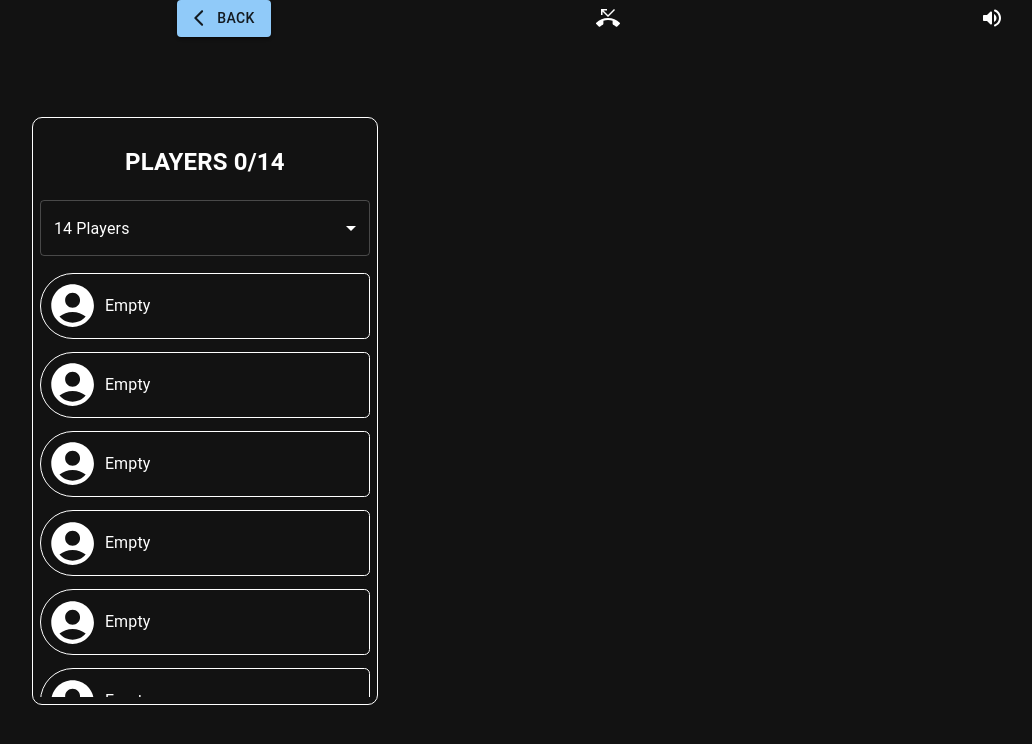
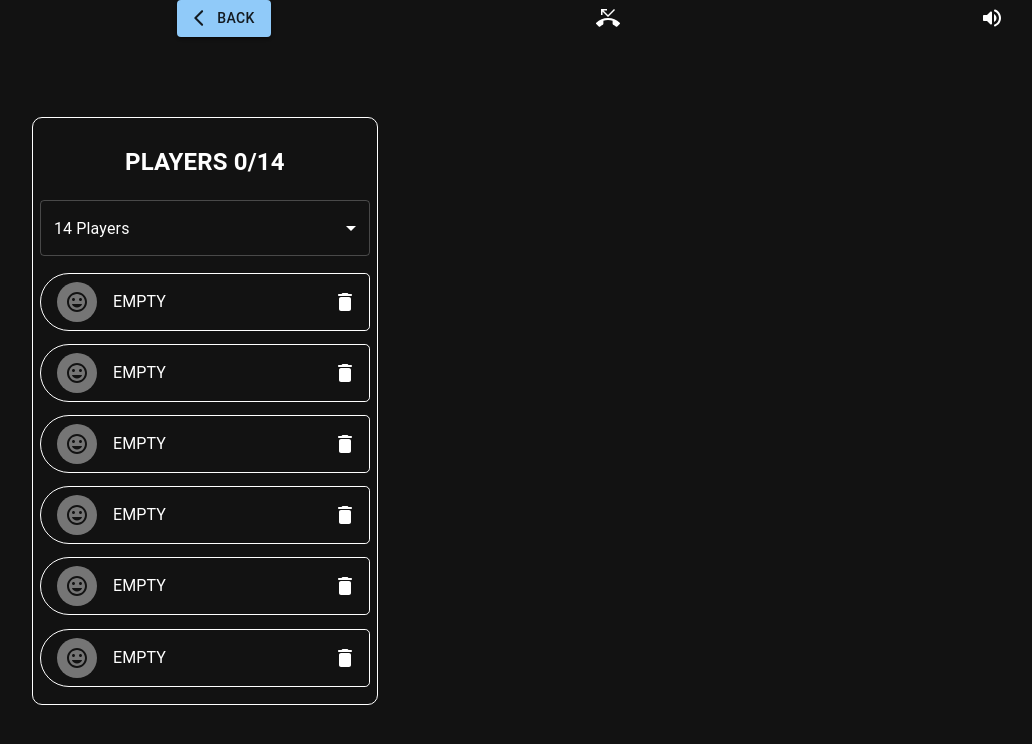
Before and after one commit to Pavlkan/RS-clone, a React (Create React App) app: page /lobby in a window 1280 px wide. Shown: the top 744 px of the page, without its empty margins (32-1064 px from the left). Built offline with nearby package versions, Linux system fonts and the light colour scheme.

Commit message:
refactor: replace tags with mui elemets

```diff
--- a/src/app/components/players/Player.tsx
+++ /dev/null
@@ -1,27 +0,0 @@
-import React from 'react';
-import { User } from '../../store/userSlice';
-import Box from '@mui/material/Box';
-import AccountCircleIcon from '@mui/icons-material/AccountCircle';
-import StarBorderIcon from '@mui/icons-material/StarBorder';
-
-export const Player = ({ user, isOwner }: { user: User | undefined; isOwner: boolean }) => {
-  return (
-    <Box
-      sx={{
-        width: '100%',
-        marginBottom: '4%',
-        display: 'flex',
-        alignItems: 'center',
-        justifyContent: 'start',
-        border: '1px solid white',
-        borderRadius: '6vw 1vw 1vw 6vw',
-      }}
-    >
-      {(user && <img style={{ margin: '0.5vw', width: '4vw' }} src={user.avatar} alt={user.avatar} />) || (
-        <AccountCircleIcon style={{ margin: '0.5vw', fontSize: '4vw' }} />
-      )}
-      <p style={{ margin: '0' }}>{user?.name ?? 'Empty'}</p>
-      {isOwner && <StarBorderIcon />}
-    </Box>
-  );
-};
--- a/src/app/components/players/Players.tsx
+++ b/src/app/components/players/Players.tsx
@@ -3,7 +3,7 @@ import { useSelector } from 'react-redux';
 import Box from '@mui/material/Box';
 
 import { PlayersLimitOption } from './PlayersLimitOption';
-import { Player } from './Player';
+import { Player } from './player-list-item/Player';
 import { selectLobby, selectUser } from '../../store/selectors';
 
 export const Players = () => {
--- /dev/null
+++ b/src/app/components/players/player-list-item/Player.tsx
@@ -0,0 +1,32 @@
+import React from 'react';
+import { User } from '../../../store/userSlice';
+import { Avatar, IconButton, ListItem, ListItemAvatar, ListItemText } from '@mui/material';
+import TagFacesIcon from '@mui/icons-material/TagFaces';
+import StarIcon from '@mui/icons-material/Star';
+import DeleteRoundedIcon from '@mui/icons-material/DeleteRounded';
+import { playerListItemStyles } from './styles';
+
+export const Player = ({ user, isOwner }: { user: User | undefined; isOwner: boolean }) => {
+  const endIcon = isOwner ? (
+    <IconButton edge="end" disabled>
+      <StarIcon />
+    </IconButton>
+  ) : (
+    <IconButton edge="end" aria-label="delete">
+      <DeleteRoundedIcon />
+    </IconButton>
+  );
+
+  return (
+    <ListItem sx={playerListItemStyles} secondaryAction={endIcon}>
+      <ListItemAvatar>
+        {(user && <Avatar src={user.avatar} alt={user.avatar} />) || (
+          <Avatar>
+            <TagFacesIcon />
+          </Avatar>
+        )}
+      </ListItemAvatar>
+      <ListItemText primary={user?.name ?? 'EMPTY'} />
+    </ListItem>
+  );
+};
--- /dev/null
+++ b/src/app/components/players/player-list-item/styles.ts
@@ -0,0 +1,9 @@
+export const playerListItemStyles = {
+  width: '100%',
+  marginBottom: '4%',
+  display: 'flex',
+  alignItems: 'center',
+  justifyContent: 'start',
+  border: '1px solid white',
+  borderRadius: '6vw 1vw 1vw 6vw',
+};
```
